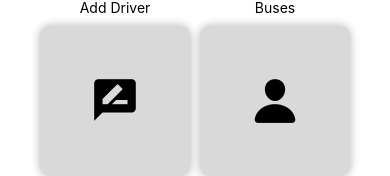
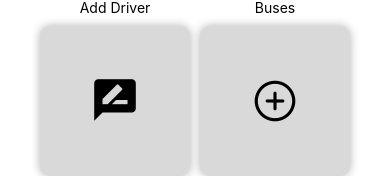
Before and after one commit to zeinshhadi/b-route-app, a React Native app in the folder frontend/: screen /AdminHomeScreen in a window 390 px wide. Shown: the part 452-628 px from the top of the page. Built offline with nearby package versions, Linux system fonts and the light colour scheme.

Commit message:
Frontend <> Changed Icon in admin home screen for adding zone category

```diff
--- a/frontend/components/grid/CategoryGridTile.js
+++ b/frontend/components/grid/CategoryGridTile.js
@@ -35,7 +35,7 @@ const CategoryGridTile = () => {
           </GridComponent>
           <Text style={styles.titleContainer}>Buses</Text>
           <GridComponent onPress={() => navigateToScreen("AddZoneScreen")}>
-            <Ionicons name="person" size={50} color="black" />
+            <Ionicons name="add-circle-outline" size={50} color="black" />
           </GridComponent>
           <Text style={styles.titleContainer}>Add Zone</Text>
         </View>
```
